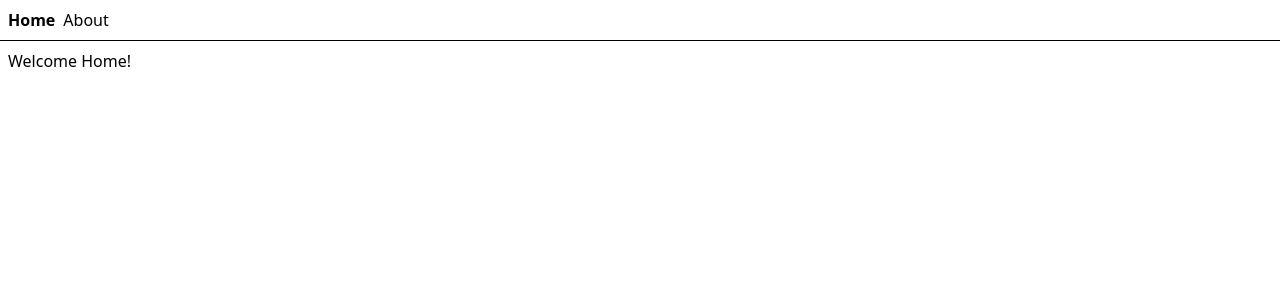
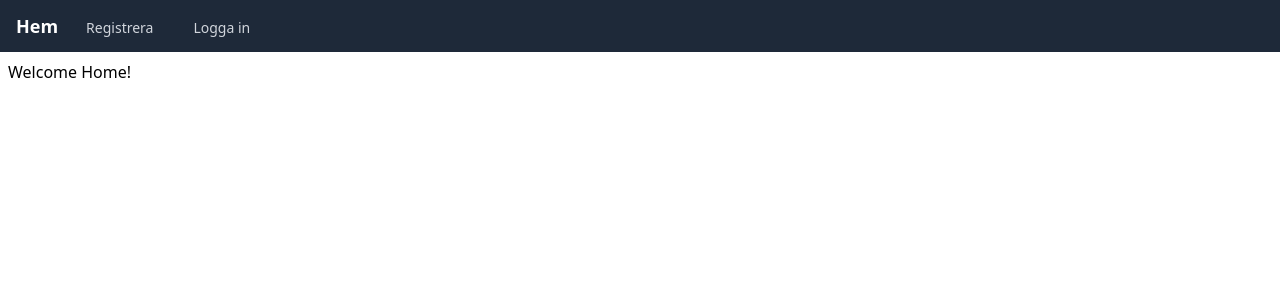
Before and after one commit to ludwig-dev/godmansbok-fe, a React (Vite) app: page / in a window 1280 px wide. Shown: the top 300 px of the page. Built offline with nearby package versions, Linux system fonts and the light colour scheme; no server answers.

Commit message:
Refactor __root.tsx to integrate Navbar component and remove hardcoded links

```diff
--- a/src/routes/__root.tsx
+++ b/src/routes/__root.tsx
@@ -1,18 +1,11 @@
 import { createRootRoute, Link, Outlet } from '@tanstack/react-router'
 import { TanStackRouterDevtools } from '@tanstack/react-router-devtools'
+import { Navbar } from '../components/UI/Navbar'
 
 export const Route = createRootRoute({
   component: () => (
     <>
-      <div className="p-2 flex gap-2">
-        <Link to="/" className="[&.active]:font-bold">
-          Home
-        </Link>{' '}
-        <Link to="/about" className="[&.active]:font-bold">
-          About
-        </Link>
-      </div>
-      <hr />
+      <Navbar />
       <Outlet />
       <TanStackRouterDevtools />
     </>
```
